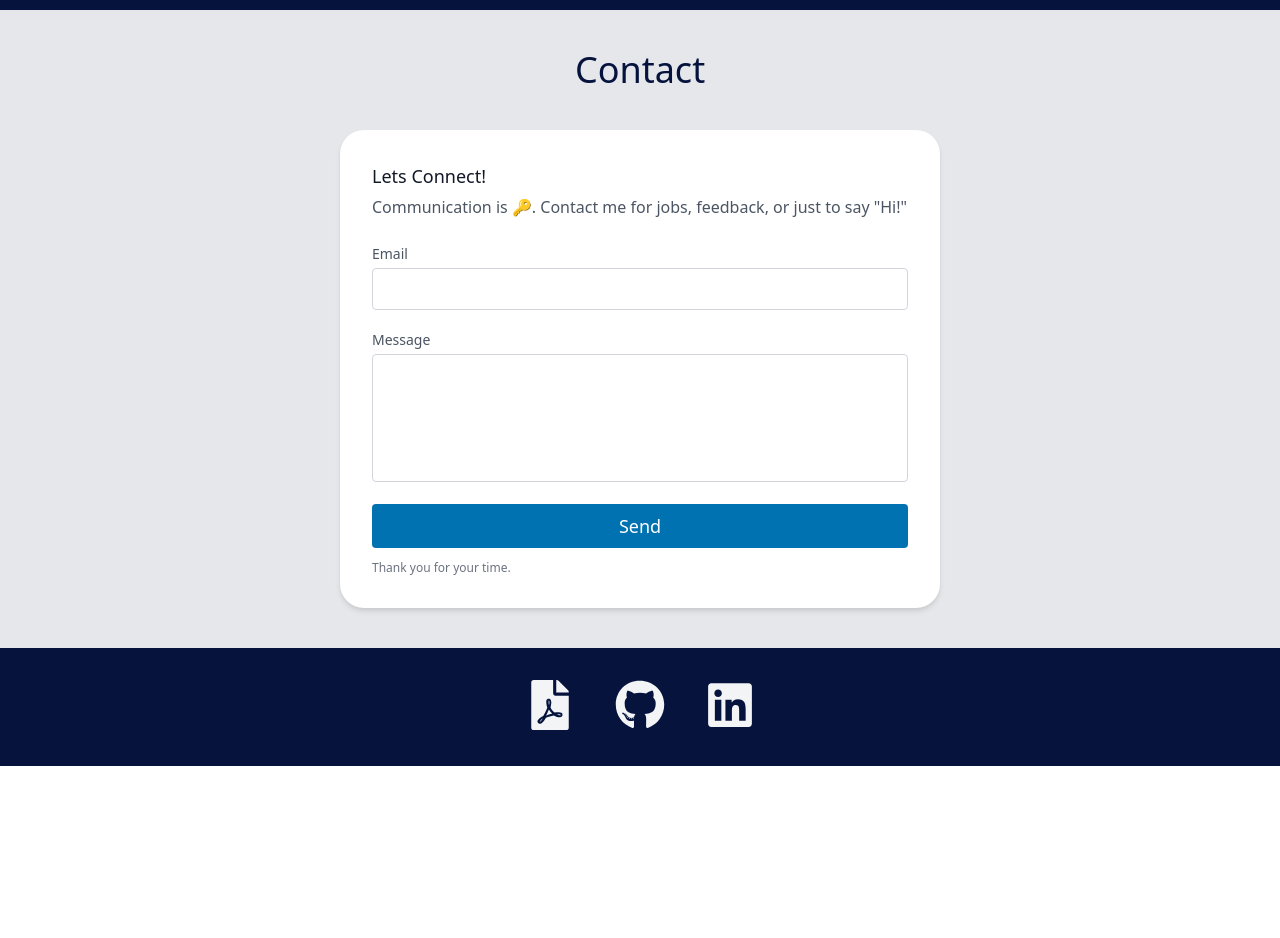
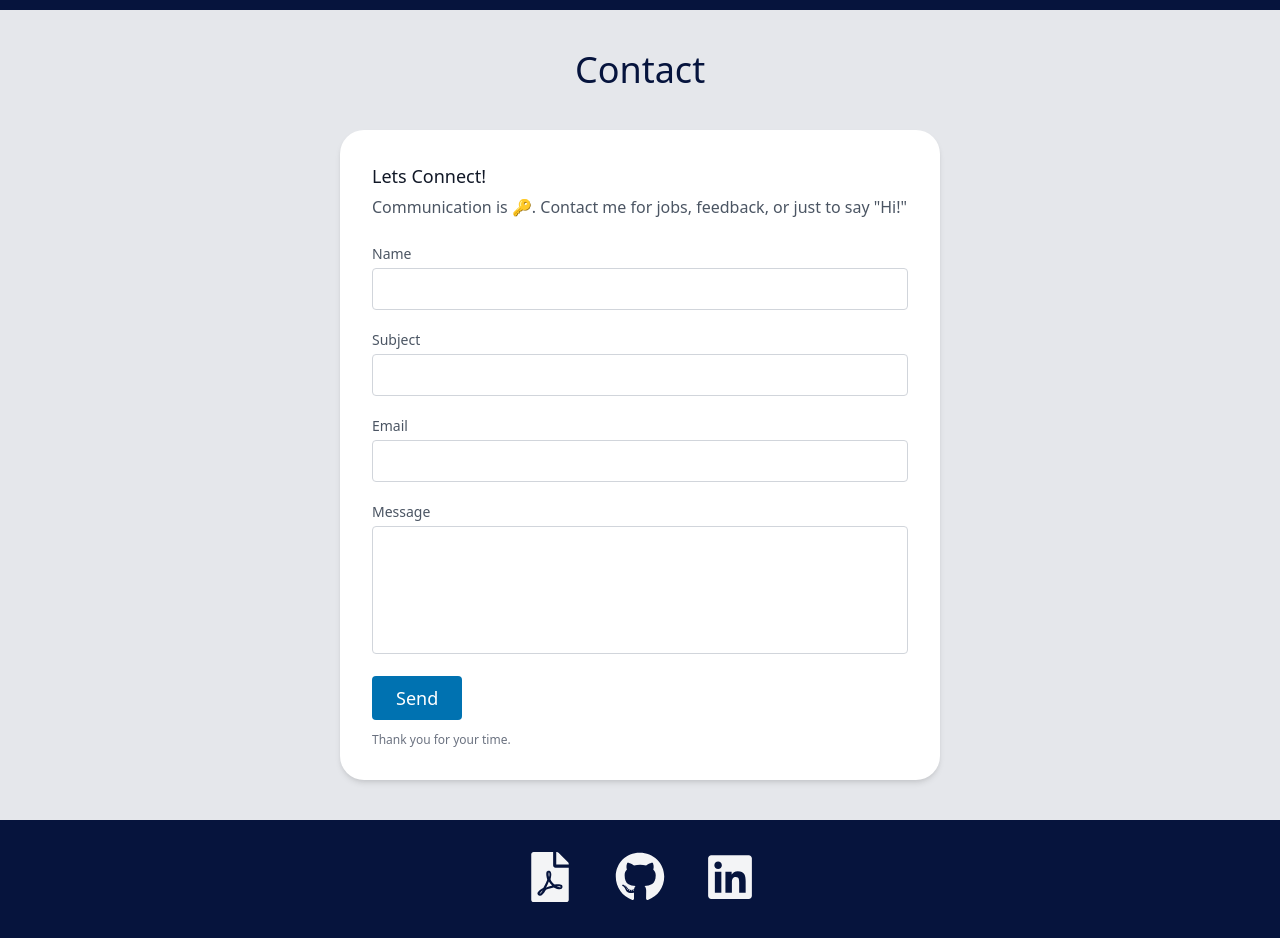
Before and after one commit to ifsilvar/Portfolio, a React (Create React App) app: page / in a window 1280 px wide. Shown: the part 2260-3198 px from the top of the page. Before the commit the page ends 3026 px from the top, so only its background shows below. Built offline with nearby package versions, Linux system fonts and the light colour scheme.

Commit message:
connected email.js functionality

```diff
--- a/package.json
+++ b/package.json
@@ -15,6 +15,7 @@
     "@testing-library/react": "^11.2.5",
     "@testing-library/user-event": "^12.7.1",
     "autoprefixer": "^9.8.6",
+    "emailjs-com": "^2.6.4",
     "font-awesome": "^4.7.0",
     "postcss": "^7.0.35",
     "react": "^17.0.1",
--- a/src/components/Contact.js
+++ b/src/components/Contact.js
@@ -1,22 +1,44 @@
 import React from "react";
+import emailjs from 'emailjs-com';
 
 export default function Contact() {
+    function sendEmail(e) {
+        e.preventDefault();
+
+        emailjs.sendForm('service_yh3h6ir', 'template_4cpwkmi', e.target, 'user_B2FDX4Yf2m7bX1gPzpC5b')
+          .then((result) => {
+              console.log(result.text);
+          }, (error) => {
+              console.log(error.text);
+          });
+          e.target.reset();
+      }
     return (
         <div  id="contact" className="mx-auto bg-gray-200 p-10 min-h-full">
             <div className="container mx-auto min-h-scree*">
                 <h1 className="text-bold text-4xl text-center text-navy">Contact</h1>
-                <div class="sm:w-5/6 lg:w-1/2 md:w-2/3 bg-white rounded-3xl p-8 flex flex-col mx-auto mt-10 shadow-md">
-                    <h2 class="text-gray-900 text-lg mb-1 font-medium title-font">Lets Connect!</h2>
-                    <p class="leading-relaxed mb-5 text-gray-600">Communication is 🔑. Contact me for jobs, feedback, or just to say "Hi!"</p>
+                <div className="sm:w-5/6 lg:w-1/2 md:w-2/3 bg-white rounded-3xl p-8 flex flex-col mx-auto mt-10 shadow-md">
+                    <h2 className="text-gray-900 text-lg mb-1 font-medium title-font">Lets Connect!</h2>
+                    <p className="leading-relaxed mb-5 text-gray-600">Communication is 🔑. Contact me for jobs, feedback, or just to say "Hi!"</p>
+                    <form onSubmit={sendEmail}>
                     <div class="relative mb-4">
-                        <label for="email" class="leading-7 text-sm text-gray-600">Email</label>
-                        <input type="email" id="email" name="email" class="w-full bg-white rounded border border-gray-300 focus:border-indigo-500 focus:ring-2 focus:ring-indigo-200 text-base outline-none text-gray-700 py-1 px-3 leading-8 transition-colors duration-200 ease-in-out" />
+                        <label for="name" className="leading-7 text-sm text-gray-600">Name</label>
+                        <input type="name" id="name" name="name" className="w-full bg-white rounded border border-gray-300 focus:border-indigo-500 focus:ring-2 focus:ring-indigo-200 text-base outline-none text-gray-700 py-1 px-3 leading-8 transition-colors duration-200 ease-in-out" />
                     </div>
                     <div class="relative mb-4">
-                        <label for="message" class="leading-7 text-sm text-gray-600">Message</label>
-                        <textarea id="message" name="message" class="w-full bg-white rounded border border-gray-300 focus:border-indigo-500 focus:ring-2 focus:ring-indigo-200 h-32 text-base outline-none text-gray-700 py-1 px-3 resize-none leading-6 transition-colors duration-200 ease-in-out"></textarea>
+                        <label for="subject" className="leading-7 text-sm text-gray-600">Subject</label>
+                        <input type="subject" id="subject" name="subject" className="w-full bg-white rounded border border-gray-300 focus:border-indigo-500 focus:ring-2 focus:ring-indigo-200 text-base outline-none text-gray-700 py-1 px-3 leading-8 transition-colors duration-200 ease-in-out" />
                     </div>
-                    <button class="text-white bg-linkedin-blue border-0 py-2 px-6 focus:outline-none hover:bg-navy rounded text-lg">Send</button>
+                    <div class="relative mb-4">
+                        <label for="email" className="leading-7 text-sm text-gray-600">Email</label>
+                        <input type="email" id="email" name="email" className="w-full bg-white rounded border border-gray-300 focus:border-indigo-500 focus:ring-2 focus:ring-indigo-200 text-base outline-none text-gray-700 py-1 px-3 leading-8 transition-colors duration-200 ease-in-out" />
+                    </div>
+                    <div class="relative mb-4">
+                        <label for="message" className="leading-7 text-sm text-gray-600">Message</label>
+                        <textarea id="message" name="message" className="w-full bg-white rounded border border-gray-300 focus:border-indigo-500 focus:ring-2 focus:ring-indigo-200 h-32 text-base outline-none text-gray-700 py-1 px-3 resize-none leading-6 transition-colors duration-200 ease-in-out"></textarea>
+                    </div>
+                    <button type="submit" className="text-white bg-linkedin-blue border-0 py-2 px-6 focus:outline-none hover:bg-navy rounded text-lg">Send</button>
+                    </form>
                     <p class="text-xs text-gray-500 mt-3">Thank you for your time.</p>
                 </div>
             </div>
```
Also changed, not shown: 1 other file (tests, documents, lock files or other folders).
